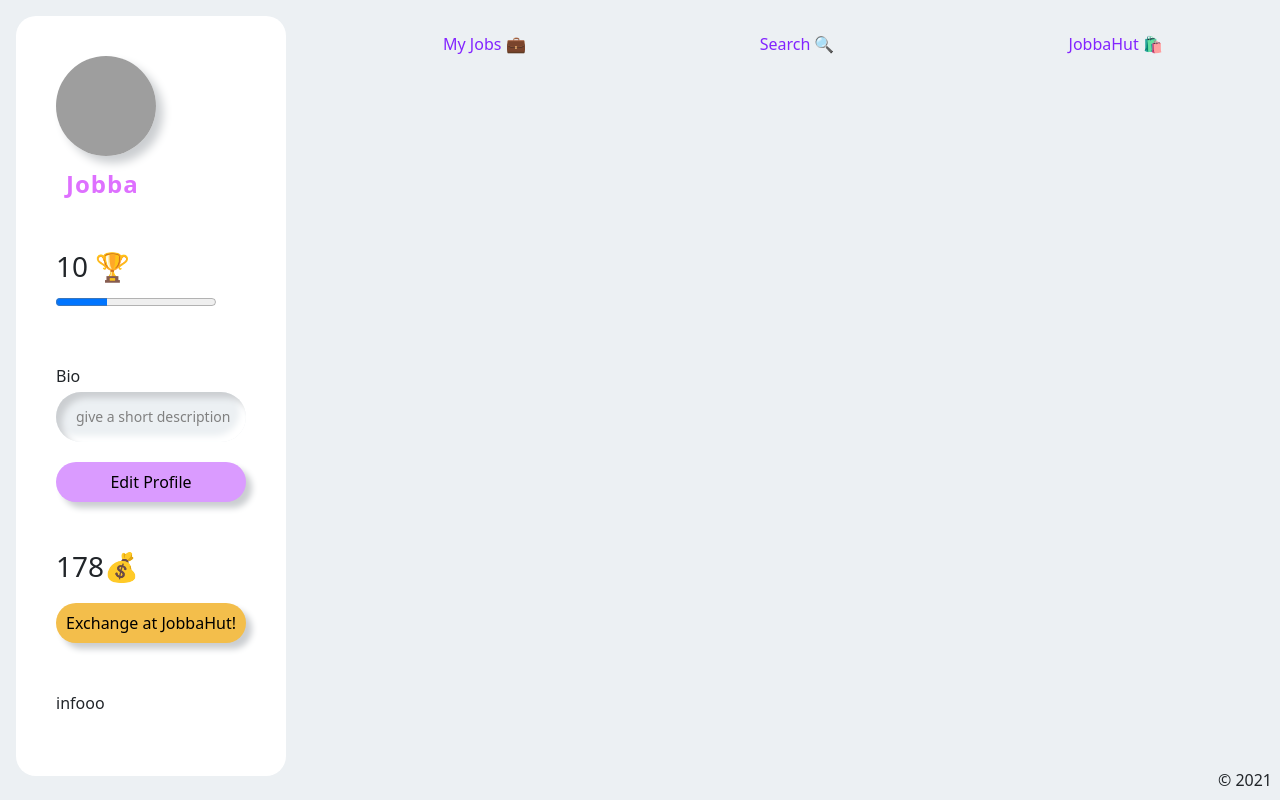
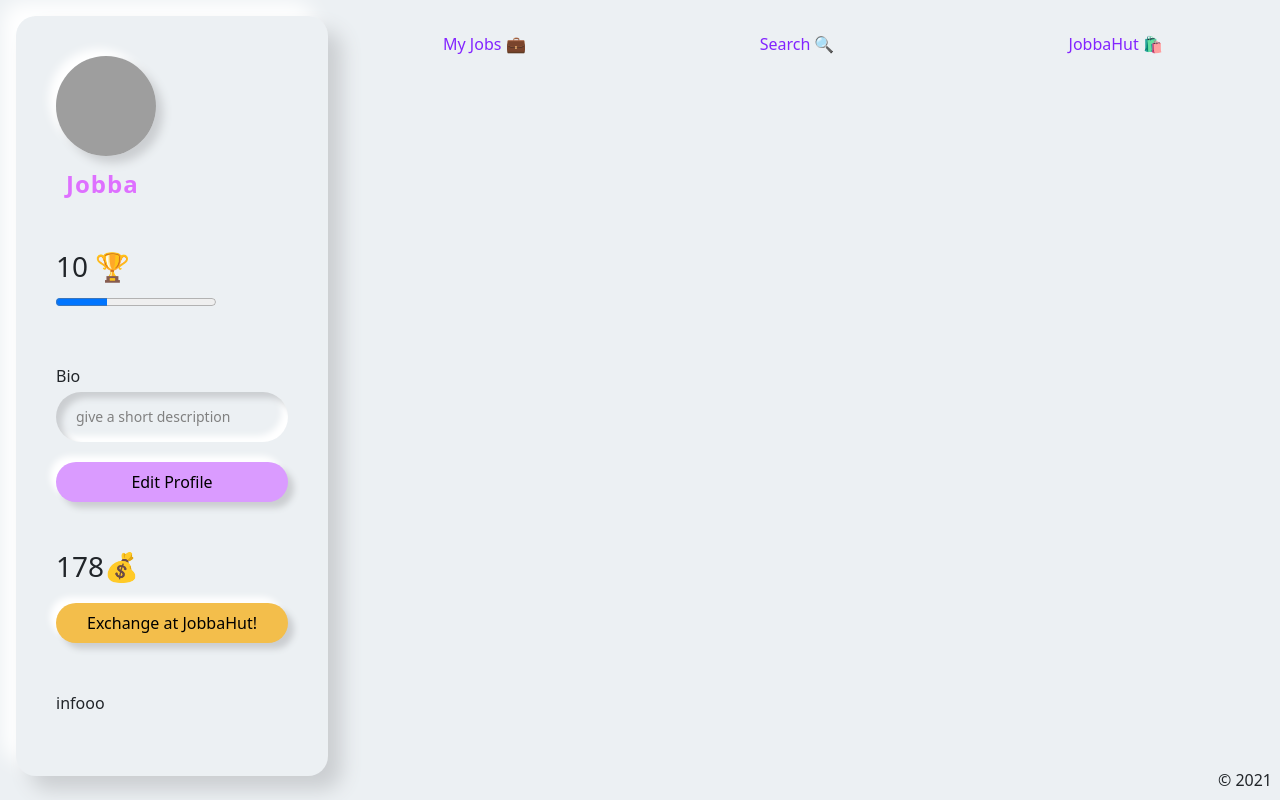
Before and after one commit to AdilIqbal95/Career_App, a React app in the folder react-client/: page /home in a window 1280 px wide. Built offline with nearby package versions, Linux system fonts and the light colour scheme; grey boxes are pictures that could not be loaded; a web font is replaced by a local one.

Commit message:
:lipstick: add fixed positioning to sidebar

```diff
--- a/react-client/src/components/Profile/_profile.scss
+++ b/react-client/src/components/Profile/_profile.scss
@@ -1,5 +1,6 @@
 .profile-container {
     height: 100vh;
+    position: fixed;
 }
 
 #profile {
@@ -9,8 +10,8 @@
     border-radius: 20px;
     padding: 40px;
     box-sizing: border-box;
-    background: #ffffff;
-    // box-shadow: 10px 10px 15px #f1d2f7, -14px -14px 20px white;
+    background: $app-background;
+    box-shadow: 14px 14px 20px #cbced1, -14px -14px 20px white;
 
     body {
     margin: 1rem;
@@ -61,7 +62,7 @@
     }
 
     input {
-    background: #ecf0f3;
+    background: $app-background;
     padding: 10px;
     padding-left: 20px;
     height: 50px;
```
